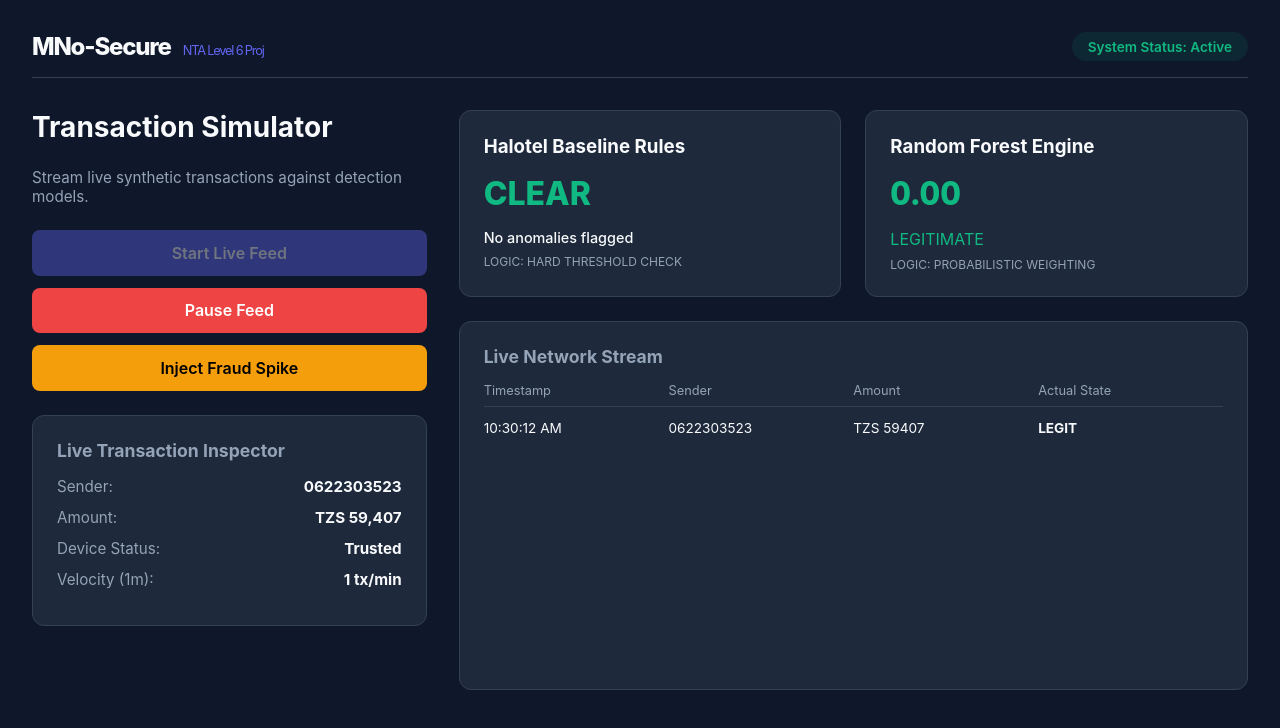
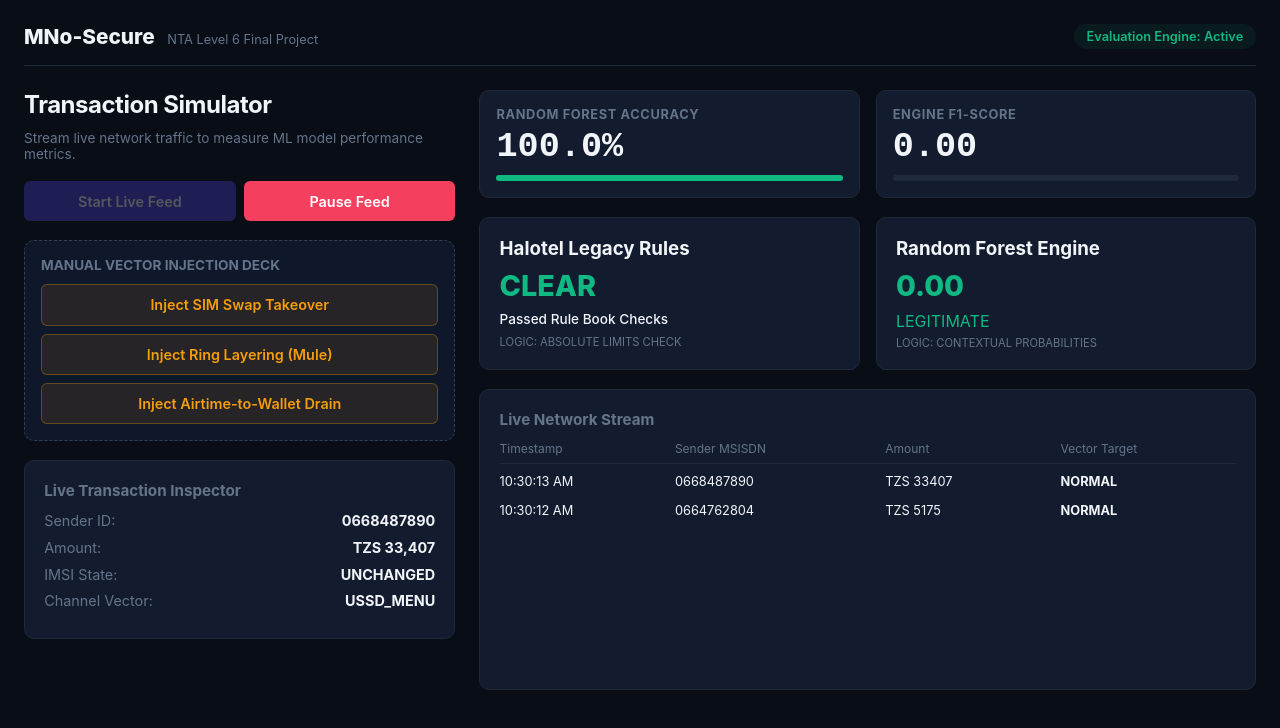
Before and after one commit to ndulute255/Maxify, a plain HTML site: page index.html in a window 1280 px wide. Both pictures are taken after a click on the button "Start Live Feed". Drawn offline with Linux system fonts and the light colour scheme.

Commit message:
initial commit: Simulators and Models

```diff
--- a/app.js
+++ b/app.js
@@ -1,86 +1,129 @@
-// --- Global Simulator Configuration State ---
+// --- Core Analytics Performance Matrix Tracker ---
+let matrix = { tp: 0, fp: 0, fn: 0, tn: 0 };
 let streamInterval = null;
-const logStream = document.getElementById('log-stream');
 
-// --- Feature Extraction Engine ---
-// Simulates extraction of parameters computed dynamically
-function processTransaction(type = "LEGIT") {
+// --- Specialized Attack Vector Generator ---
+function extractNetworkPayload(forcedVector = null) {
     const prefixes = ['066', '062', '076', '071'];
     const sender = prefixes[Math.floor(Math.random() * prefixes.length)] + Math.floor(1000000 + Math.random() * 9000000);
 
-    let amount = Math.floor(Math.random() * 80000) + 2000; // Normal transactions (TZS 2,000 - 82,000)
-    let velocity = Math.floor(Math.random() * 2) + 1;       // Transactions in past 1 min
-    let newDevice = Math.random() > 0.9 ? 1 : 0;            // 10% chance new hardware
+    // Default Base Metrics (Legitimate Subsystem Operations)
+    let payload = {
+        sender: sender,
+        amount: Math.floor(Math.random() * 45000) + 5000,
+        velocity: Math.floor(Math.random() * 2) + 1,
+        simImsiChanged: 0,
+        channel: "USSD_MENU",
+        groundTruth: "LEGIT"
+    };
 
-    if (type === "FRAUD") {
-        amount = Math.floor(Math.random() * 400000) + 150000; // Large, abnormal drain spikes
-        velocity = Math.floor(Math.random() * 5) + 4;         // Distinctly high velocity (4 to 8 transactions)
-        newDevice = 1;                                        // Forces account takeover simulation
+    const targetVector = forcedVector || (Math.random() > 0.85 ? ["SIM_SWAP", "MULE_RING", "AIRTIME_EXPLOIT"][Math.floor(Math.random()*3)] : "LEGIT");
+
+    if (targetVector === "SIM_SWAP") {
+        // Attack Pattern: Account takeover via sudden IMSI swap followed by full balance pull
+        payload.amount = Math.floor(Math.random() * 300000) + 150000;
+        payload.velocity = 1;
+        payload.simImsiChanged = 1; // Direct structural flag
+        payload.channel = "USSD_MENU";
+        payload.groundTruth = "FRAUD";
+    }
+    else if (targetVector === "MULE_RING") {
+        // Attack Pattern: Structured layering using unusual channels (API/Web) with extreme transaction frequencies
+        payload.amount = Math.floor(Math.random() * 20000) + 5000;
+        payload.velocity = Math.floor(Math.random() * 5) + 6; // High frequency burst
+        payload.simImsiChanged = 0;
+        payload.channel = "WEB_API_PORTAL";
+        payload.groundTruth = "FRAUD";
+    }
+    else if (targetVector === "AIRTIME_EXPLOIT") {
+        // Attack Pattern: Draining small amounts repeatedly via airtime purchase systems to slide past baseline rules
+        payload.amount = Math.floor(Math.random() * 4000) + 1000;
+        payload.velocity = Math.floor(Math.random() * 4) + 4;
+        payload.simImsiChanged = 0;
+        payload.channel = "AIRTIME_VOUCHER";
+        payload.groundTruth = "FRAUD";
     }
 
-    return { sender, amount, velocity, newDevice, actual: type };
+    return payload;
 }
 
-// --- Model 1: Halotel Rule-Based Model Implementation ---
-// Mimics classical rule books: hard ceilings, no contextual nuance.
-function evaluateRuleModel(tx) {
-    if (tx.amount > 200000) {
-        return { action: "BLOCK", reason: "LIMIT_EXCEEDED" };
-    }
-    if (tx.velocity >= 4) {
-        return { action: "BLOCK", reason: "VELOCITY_BURST" };
-    }
-    return { action: "CLEAR", reason: "No anomalies flagged" };
+// --- Model 1: Legacy Rule-Based Model (Halotel Mockup) ---
+function runLegacyRules(tx) {
+    if (tx.amount > 200000) return { verdict: "BLOCK", reason: "MAX_LIMIT_LIMIT" };
+    if (tx.velocity >= 6) return { verdict: "BLOCK", reason: "VELOCITY_CEILING" };
+    return { verdict: "CLEAR", reason: "Passed Rule Book Checks" };
 }
 
-// --- Model 2: Ported Random Forest Engine ---
-// Evaluates multiple weak mathematical splits derived from Python matrix evaluations.
-function evaluateRandomForestModel(tx) {
-    let treesPassed = 0;
+// --- Model 2: Advanced Ported Random Forest Classifier ---
+function runRandomForest(tx) {
+    let internalVotingScore = 0;
 
-    // Tree 1 logic path
-    if (tx.amount > 120000 && tx.newDevice === 1) treesPassed += 1;
-    // Tree 2 logic path
-    if (tx.velocity > 3) treesPassed += 1;
-    // Tree 3 logic path
-    if (tx.amount > 250000 || (tx.velocity > 2 && tx.newDevice === 1)) treesPassed += 1;
+    // Estimator Tree 1: Targets account takeovers via device state changes
+    if (tx.simImsiChanged === 1 && tx.amount > 100000) internalVotingScore += 0.35;
+    // Estimator Tree 2: Targets integration channel frequency anomalies
+    if (tx.velocity > 4 && tx.channel === "WEB_API_PORTAL") internalVotingScore += 0.35;
+    // Estimator Tree 3: Tracks sneaky system airtime resource drains
+    if (tx.velocity > 3 && tx.channel === "AIRTIME_VOUCHER") internalVotingScore += 0.30;
 
-    const riskScore = treesPassed / 3; // Normalize output profile boundary (0.00 to 1.00)
     return {
-        score: riskScore.toFixed(2),
-        verdict: riskScore >= 0.66 ? "FRAUDULENT" : "LEGITIMATE"
+        probability: internalVotingScore.toFixed(2),
+        prediction: internalVotingScore >= 0.35 ? "FRAUD" : "LEGIT"
     };
 }
 
-// --- UI Display Intermediary Pipelines ---
-function handleIncomingTx(tx) {
-    // 1. Update Inspector Panel Data
+// --- Real-Time Performance Analytics & Visualization Math Engine ---
+function updateConfusionMatrix(prediction, actual) {
+    if (prediction === "FRAUD" && actual === "FRAUD") matrix.tp++;
+    else if (prediction === "FRAUD" && actual === "LEGIT") matrix.fp++;
+    else if (prediction === "LEGIT" && actual === "FRAUD") matrix.fn++;
+    else if (prediction === "LEGIT" && actual === "LEGIT") matrix.tn++;
+
+    const total = matrix.tp + matrix.fp + matrix.fn + matrix.tn;
+
+    // 1. Calculate Rolling Accuracy
+    const accuracy = total > 0 ? ((matrix.tp + matrix.tn) / total) * 100 : 0;
+
+    // 2. Calculate Rolling Precision, Recall, and F1-Score
+    const precision = (matrix.tp + matrix.fp) > 0 ? matrix.tp / (matrix.tp + matrix.fp) : 0;
+    const recall = (matrix.tp + matrix.fn) > 0 ? matrix.tp / (matrix.tp + matrix.fn) : 0;
+    const f1Score = (precision + recall) > 0 ? 2 * ((precision * recall) / (precision + recall)) : 0;
+
+    // 3. Update Visual Displays & Progress Bars
+    document.getElementById('stat-accuracy').innerText = `${accuracy.toFixed(1)}%`;
+    document.getElementById('bar-accuracy').style.width = `${accuracy}%`;
+
+    document.getElementById('stat-f1').innerText = f1Score.toFixed(2);
+    document.getElementById('bar-f1').style.width = `${f1Score * 100}%`;
+}
+
+// --- Main Operational Pipeline ---
+function processIncomingData(tx) {
+    // Update live inspector card components
     document.getElementById('inspect-sender').innerText = tx.sender;
     document.getElementById('inspect-amount').innerText = `TZS ${tx.amount.toLocaleString()}`;
-    document.getElementById('inspect-device').innerText = tx.newDevice === 1 ? "New IMEI" : "Trusted";
-    document.getElementById('inspect-velocity').innerText = `${tx.velocity} tx/min`;
+    document.getElementById('inspect-device').innerText = tx.simImsiChanged === 1 ? "IMSI_SWAPPED" : "UNCHANGED";
+    document.getElementById('inspect-vector').innerText = tx.channel;
 
-    // 2. Compute Rule Model Verdict
-    const ruleResult = evaluateRuleModel(tx);
-    const rVerdictEl = document.getElementById('rule-verdict');
-    rVerdictEl.innerText = ruleResult.action;
-    document.getElementById('rule-reason').innerText = ruleResult.reason;
+    // Run evaluations
+    const legacy = runLegacyRules(tx);
+    const rf = runRandomForest(tx);
 
-    if(ruleResult.action === "BLOCK") {
-        rVerdictEl.className = "status-danger";
-    } else {
-        rVerdictEl.className = "status-safe";
-    }
+    // Update Confusion Matrix against Random Forest outputs
+    updateConfusionMatrix(rf.prediction, tx.groundTruth);
 
-    // 3. Compute Random Forest Decision Node Scoring
-    const rfResult = evaluateRandomForestModel(tx);
+    // Render Legacy Rules Dashboard indicators
+    const legacyEl = document.getElementById('rule-verdict');
+    legacyEl.innerText = legacy.verdict;
+    document.getElementById('rule-reason').innerText = legacy.reason;
+    legacyEl.className = legacy.verdict === "BLOCK" ? "status-danger" : "status-safe";
+
+    // Render Random Forest Engine Dashboard indicators
     const rfScoreEl = document.getElementById('rf-score');
     const rfVerdictEl = document.getElementById('rf-verdict');
+    rfScoreEl.innerText = rf.probability;
+    rfVerdictEl.innerText = rf.prediction === "FRAUD" ? "FRAUDULENT" : "LEGITIMATE";
 
-    rfScoreEl.innerText = rfResult.score;
-    rfVerdictEl.innerText = rfResult.verdict;
-
-    if(rfResult.verdict === "FRAUDULENT") {
+    if (rf.prediction === "FRAUD") {
         rfScoreEl.className = "status-danger";
         rfVerdictEl.className = "status-danger";
     } else {
@@ -88,29 +131,26 @@ function handleIncomingTx(tx) {
         rfVerdictEl.className = "status-safe";
     }
 
-    // 4. Update the Stream Logs
-    const timestamp = new Date().toLocaleTimeString();
-    const logRow = document.createElement('div');
-    logRow.className = `log-row ${tx.actual === 'FRAUD' ? 'status-danger' : ''}`;
-    logRow.innerHTML = `
-        <span>${timestamp}</span>
+    // Append history ticker logs rows
+    const logStream = document.getElementById('log-stream');
+    const row = document.createElement('div');
+    row.className = `log-row ${tx.groundTruth === 'FRAUD' ? 'log-row-fraud' : ''}`;
+    row.innerHTML = `
+        <span>${new Date().toLocaleTimeString()}</span>
         <span>${tx.sender}</span>
-        <span>TZS ${tx.amount}</span>
-        <strong>${tx.actual}</strong>
+        <span class="${tx.groundTruth === 'FRAUD'?'status-danger':''}">TZS ${tx.amount}</span>
+        <strong class="${tx.groundTruth === 'FRAUD'?'status-danger':''}">${tx.groundTruth === 'FRAUD' ? tx.channel : 'NORMAL'}</strong>
     `;
-    logStream.insertBefore(logRow, logStream.firstChild);
+    logStream.insertBefore(row, logStream.firstChild);
 }
 
-// --- Event Orchestration Listeners ---
+// --- User Interaction Listeners ---
 document.getElementById('btn-start').addEventListener('click', () => {
     document.getElementById('btn-start').disabled = true;
     document.getElementById('btn-stop').disabled = false;
-
     streamInterval = setInterval(() => {
-        // 90% legit background noise, 10% unexpected random organic spikes
-        const type = Math.random() > 0.90 ? "FRAUD" : "LEGIT";
-        handleIncomingTx(processTransaction(type));
-    }, 1500);
+        processIncomingData(extractNetworkPayload());
+    }, 1200);
 });
 
 document.getElementById('btn-stop').addEventListener('click', () => {
@@ -119,7 +159,9 @@ document.getElementById('btn-stop').addEventListener('click', () => {
     clearInterval(streamInterval);
 });
 
-document.getElementById('btn-inject').addEventListener('click', () => {
-    // Explicit manual execution bypass to test model sensitivity immediately
-    handleIncomingTx(processTransaction("FRAUD"));
+document.querySelectorAll('.inject-btn').forEach(btn => {
+    btn.addEventListener('click', (e) => {
+        const vector = e.target.getAttribute('data-vector');
+        processIncomingData(extractNetworkPayload(vector));
+    });
 });
--- a/index.html
+++ b/index.html
@@ -8,40 +8,60 @@
 </head>
 <body>
     <header>
-        <div class="logo">MNo-Secure <span>NTA Level 6 Proj</span></div>
-        <div class="status-pill">System Status: Active</div>
+        <div class="logo">MNo-Secure <span>NTA Level 6 Final Project</span></div>
+        <div class="status-pill">Evaluation Engine: Active</div>
     </header>
 
     <main class="dashboard">
         <!-- Controls Side -->
         <section class="control-panel">
             <h2>Transaction Simulator</h2>
-            <p class="subtitle">Stream live synthetic transactions against detection models.</p>
+            <p class="subtitle">Stream live network traffic to measure ML model performance metrics.</p>
 
             <div class="btn-group">
                 <button id="btn-start" class="btn btn-primary">Start Live Feed</button>
                 <button id="btn-stop" class="btn btn-danger" disabled>Pause Feed</button>
-                <button id="btn-inject" class="btn btn-warning">Inject Fraud Spike</button>
+            </div>
+
+            <div class="attack-deck">
+                <h3>Manual Vector Injection Deck</h3>
+                <button class="btn btn-warn inject-btn" data-vector="SIM_SWAP">Inject SIM Swap Takeover</button>
+                <button class="btn btn-warn inject-btn" data-vector="MULE_RING">Inject Ring Layering (Mule)</button>
+                <button class="btn btn-warn inject-btn" data-vector="AIRTIME_EXPLOIT">Inject Airtime-to-Wallet Drain</button>
             </div>
 
             <div class="current-tx-card">
                 <h3>Live Transaction Inspector</h3>
-                <div class="data-row"><span>Sender:</span> <strong id="inspect-sender">-</strong></div>
+                <div class="data-row"><span>Sender ID:</span> <strong id="inspect-sender">-</strong></div>
                 <div class="data-row"><span>Amount:</span> <strong id="inspect-amount">-</strong></div>
-                <div class="data-row"><span>Device Status:</span> <strong id="inspect-device">-</strong></div>
-                <div class="data-row"><span>Velocity (1m):</span> <strong id="inspect-velocity">-</strong></div>
+                <div class="data-row"><span>IMSI State:</span> <strong id="inspect-device">-</strong></div>
+                <div class="data-row"><span>Channel Vector:</span> <strong id="inspect-vector">-</strong></div>
             </div>
         </section>
 
         <!-- Metrics & Logs Side -->
         <section class="analytics-panel">
+            <!-- ML Confusion Matrix & Performance Metrics Visualization -->
+            <div class="metrics-visualizer-grid">
+                <div class="metric-v-card">
+                    <h4>Random Forest Accuracy</h4>
+                    <div class="large-display-metric" id="stat-accuracy">0.0%</div>
+                    <div class="progress-bar-container"><div id="bar-accuracy" class="progress-fill"></div></div>
+                </div>
+                <div class="metric-v-card">
+                    <h4>Engine F1-Score</h4>
+                    <div class="large-display-metric" id="stat-f1">0.00</div>
+                    <div class="progress-bar-container"><div id="bar-f1" class="progress-fill highlight-bar"></div></div>
+                </div>
+            </div>
+
             <div class="model-comparison">
                 <!-- Halotel Legacy Rules Card -->
                 <div class="model-card rule-card">
-                    <h3>Halotel Baseline Rules</h3>
+                    <h3>Halotel Legacy Rules</h3>
                     <div class="metric"><span id="rule-verdict">CLEAR</span></div>
                     <p class="flag-reason" id="rule-reason">No anomalies flagged</p>
-                    <small>Logic: Hard Threshold Check</small>
+                    <small>Logic: Absolute Limits Check</small>
                 </div>
 
                 <!-- Random Forest Advanced Card -->
@@ -49,7 +69,7 @@
                     <h3>Random Forest Engine</h3>
                     <div class="metric"><span id="rf-score">0.00</span></div>
                     <p class="flag-reason" id="rf-verdict">LEGITIMATE</p>
-                    <small>Logic: Probabilistic Weighting</small>
+                    <small>Logic: Contextual Probabilities</small>
                 </div>
             </div>
 
@@ -57,11 +77,9 @@
             <div class="log-container">
                 <h3>Live Network Stream</h3>
                 <div class="log-header">
-                    <span>Timestamp</span><span>Sender</span><span>Amount</span><span>Actual State</span>
+                    <span>Timestamp</span><span>Sender MSISDN</span><span>Amount</span><span>Vector Target</span>
                 </div>
-                <div id="log-stream" class="log-stream">
-                    <!-- Dynamic logs enter here -->
-                </div>
+                <div id="log-stream" class="log-stream"></div>
             </div>
         </section>
     </main>
--- a/style.css
+++ b/style.css
@@ -1,103 +1,64 @@
 :root {
-    --bg-dark: #0f172a;
-    --card-dark: #1e293b;
-    --text-main: #f8fafc;
-    --text-muted: #94a3b8;
+    --bg-dark: #090d16;
+    --card-dark: #131c2e;
+    --text-main: #f1f5f9;
+    --text-muted: #64748b;
     --neon-green: #10b981;
-    --neon-red: #ef4444;
+    --neon-red: #f43f5e;
     --neon-orange: #f59e0b;
-    --accent: #6366f1;
+    --accent: #4f46e5;
 }
 
-* { box-sizing: border-box;
-    margin: 0;
-    padding: 0;
-    font-family: -apple-system, BlinkMacSystemFont, "Segoe UI", Roboto, sans-serif; }
+* { box-sizing: border-box; margin: 0; padding: 0; font-family: -apple-system, BlinkMacSystemFont, "Segoe UI", Roboto, sans-serif; }
+body { background: var(--bg-dark); color: var(--text-main); padding: 1.5rem; min-height: 100vh; }
 
-body { background: var(--bg-dark); color: var(--text-main); padding: 2rem; min-height: 100vh; }
+header { display: flex; justify-content: space-between; align-items: center; margin-bottom: 1.5rem; border-bottom: 1px solid #1e293b; padding-bottom: 1rem; }
+.logo { font-size: 1.3rem; font-weight: 800; }
+.logo span { color: var(--text-muted); font-size: 0.8rem; font-weight: 400; margin-left: 0.5rem; }
+.status-pill { background: rgba(16, 185, 129, 0.08); color: var(--neon-green); padding: 0.3rem 0.8rem; border-radius: 20px; font-size: 0.8rem; font-weight: 600; }
 
-header {
-    display: flex;
-    justify-content: space-between;
-    align-items: center;
-    margin-bottom: 2rem;
-    border-bottom: 1px solid #334155;
-    padding-bottom: 1rem; }
+.dashboard { display: grid; grid-template-columns: 1fr 1.8fr; gap: 1.5rem; max-width: 1400px; margin: 0 auto; }
+.control-panel, .analytics-panel { display: flex; flex-direction: column; gap: 1.2rem; }
 
-.logo {
-    font-size: 1.5rem;
-    font-weight: 800;
-    letter-spacing: -0.05em; }
+h2 { font-size: 1.5rem; font-weight: 700; letter-spacing: -0.02em; }
+.subtitle { color: var(--text-muted); font-size: 0.85rem; margin-top: -0.5rem; }
 
-.logo span {
-    color: var(--accent);
-    font-size: 0.8rem;
-    font-weight: 400;
-    margin-left: 0.5rem; }
+.btn-group { display: grid; grid-template-columns: 1fr 1fr; gap: 0.5rem; }
+.attack-deck { background: #0f172a; padding: 1rem; border-radius: 10px; border: 1px dashed #334155; display: flex; flex-direction: column; gap: 0.5rem; }
+.attack-deck h3 { font-size: 0.85rem; color: var(--text-muted); margin-bottom: 0.2rem; text-transform: uppercase; }
 
-.status-pill {
-    background: rgba(16, 185, 129, 0.1);
-    color: var(--neon-green);
-    padding: 0.4rem 1rem;
-    border-radius: 20px;
-    font-size: 0.85rem;
-    font-weight: 600; }
-
-.dashboard {
-    display: grid;
-    grid-template-columns: 1fr 2fr;
-    gap: 2rem;
-    max-width: 1400px;
-    margin: 0 auto; }
-
-.control-panel, .analytics-panel {
-    display: flex;
-    flex-direction: column;
-    gap: 1.5rem; }
-
-h2 {
-    font-size: 1.75rem;
-    font-weight: 700; }
-
-.subtitle {
-    color: var(--text-muted);
-    font-size: 0.95rem; }
-
-.btn-group {
-    display: flex;
-    flex-direction: column;
-    gap: 0.75rem; }
-
-.btn {
-    border: none;
-    padding: 0.8rem;
-    border-radius: 8px;
-    font-weight: 600;
-    cursor: pointer;
-    transition: all 0.2s;
-    font-size: 1rem; }
-
+.btn { border: none; padding: 0.7rem; border-radius: 6px; font-weight: 600; cursor: pointer; transition: background 0.2s; font-size: 0.9rem; }
 .btn-primary { background: var(--accent); color: white; }
 .btn-danger { background: var(--neon-red); color: white; }
-.btn-warning { background: var(--neon-orange); color: black; }
-.btn:disabled { opacity: 0.4; cursor: not-allowed; }
+.btn-warn { background: rgba(245, 158, 11, 0.1); color: var(--neon-orange); border: 1px solid rgba(245, 158, 11, 0.3); }
+.btn-warn:hover { background: var(--neon-orange); color: black; }
+.btn:disabled { opacity: 0.3; cursor: not-allowed; }
 
-.current-tx-card { background: var(--card-dark); padding: 1.5rem; border-radius: 12px; border: 1px solid #334155; }
-.current-tx-card h3, .log-container h3 { font-size: 1.1rem; color: var(--text-muted); margin-bottom: 1rem; }
-.data-row { display: flex; justify-content: space-between; margin-bottom: 0.75rem; font-size: 0.95rem; }
+.current-tx-card { background: var(--card-dark); padding: 1.2rem; border-radius: 10px; border: 1px solid #1e293b; }
+.current-tx-card h3, .log-container h3 { font-size: 0.95rem; color: var(--text-muted); margin-bottom: 0.8rem; }
+.data-row { display: flex; justify-content: space-between; margin-bottom: 0.6rem; font-size: 0.9rem; }
 .data-row span { color: var(--text-muted); }
 
-.model-comparison { display: grid; grid-template-columns: 1fr 1fr; gap: 1.5rem; }
-.model-card { background: var(--card-dark); padding: 1.5rem; border-radius: 12px; border: 1px solid #334155; display: flex; flex-direction: column; gap: 0.5rem; }
-.model-card .metric { font-size: 2rem; font-weight: 800; font-variant-numeric: tabular-nums; margin: 0.5rem 0; }
-.flag-reason { font-size: 0.9rem; font-weight: 500; }
-.model-card small { color: var(--text-muted); font-size: 0.75rem; text-transform: uppercase; }
+.metrics-visualizer-grid { display: grid; grid-template-columns: 1fr 1fr; gap: 1rem; }
+.metric-v-card { background: var(--card-dark); border: 1px solid #1e293b; padding: 1rem; border-radius: 10px; }
+.metric-v-card h4 { font-size: 0.8rem; color: var(--text-muted); text-transform: uppercase; letter-spacing: 0.05em; }
+.large-display-metric { font-size: 2.2rem; font-weight: 800; margin: 0.3rem 0; font-family: monospace; }
 
-.log-container { background: var(--card-dark); border-radius: 12px; padding: 1.5rem; border: 1px solid #334155; flex-grow: 1; display: flex; flex-direction: column; }
-.log-header { display: grid; grid-template-columns: 1fr 1fr 1fr 1fr; font-size: 0.8rem; color: var(--text-muted); padding-bottom: 0.5rem; border-bottom: 1px solid #334155; }
-.log-stream { height: 250px; overflow-y: auto; font-family: monospace; font-size: 0.85rem; margin-top: 0.5rem; display: flex; flex-direction: column; gap: 0.4rem; }
-.log-row { display: grid; grid-template-columns: 1fr 1fr 1fr 1fr; padding: 0.3rem 0; border-bottom: 1px solid #1e293b; }
+.progress-bar-container { background: #1e293b; height: 6px; border-radius: 4px; overflow: hidden; margin-top: 0.5rem; }
+.progress-fill { background: var(--neon-green); height: 100%; width: 0%; transition: width 0.4s ease; }
+.highlight-bar { background: var(--accent); }
 
-/* Status Classes */
+.model-comparison { display: grid; grid-template-columns: 1fr 1fr; gap: 1rem; }
+.model-card { background: var(--card-dark); padding: 1.2rem; border-radius: 10px; border: 1px solid #1e293b; display: flex; flex-direction: column; gap: 0.3rem; }
+.model-card .metric { font-size: 1.8rem; font-weight: 800; margin: 0.2rem 0; }
+.flag-reason { font-size: 0.85rem; font-weight: 500; height: 1.2rem; }
+.model-card small { color: var(--text-muted); font-size: 0.7rem; text-transform: uppercase; }
+
+.log-container { background: var(--card-dark); border-radius: 10px; padding: 1.2rem; border: 1px solid #1e293b; flex-grow: 1; display: flex; flex-direction: column; }
+.log-header { display: grid; grid-template-columns: 1fr 1.2fr 1fr 1fr; font-size: 0.75rem; color: var(--text-muted); padding-bottom: 0.4rem; border-bottom: 1px solid #1e293b; }
+.log-stream { height: 200px; overflow-y: auto; font-family: monospace; font-size: 0.8rem; margin-top: 0.4rem; display: flex; flex-direction: column; gap: 0.3rem; }
+.log-row { display: grid; grid-template-columns: 1fr 1.2fr 1fr 1fr; padding: 0.25rem 0; border-bottom: 1px solid #141b2b; }
+
 .status-safe { color: var(--neon-green) !important; }
-.status-danger { color: var(--neon-red) !important; border-color: var(--neon-red) !important; }
+.status-danger { color: var(--neon-red) !important; }
+.log-row-fraud { background: rgba(244, 63, 94, 0.08); border-left: 3px solid var(--neon-red); padding-left: 4px; }
```
